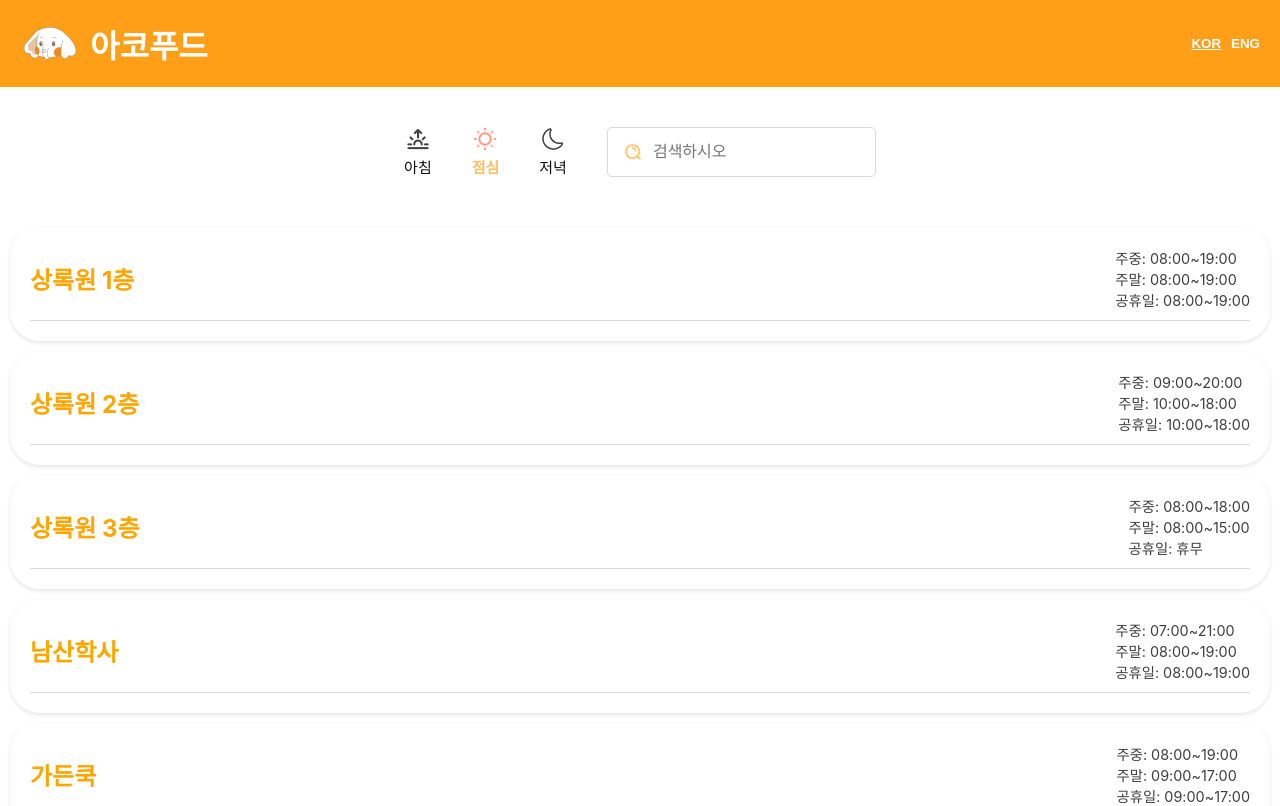
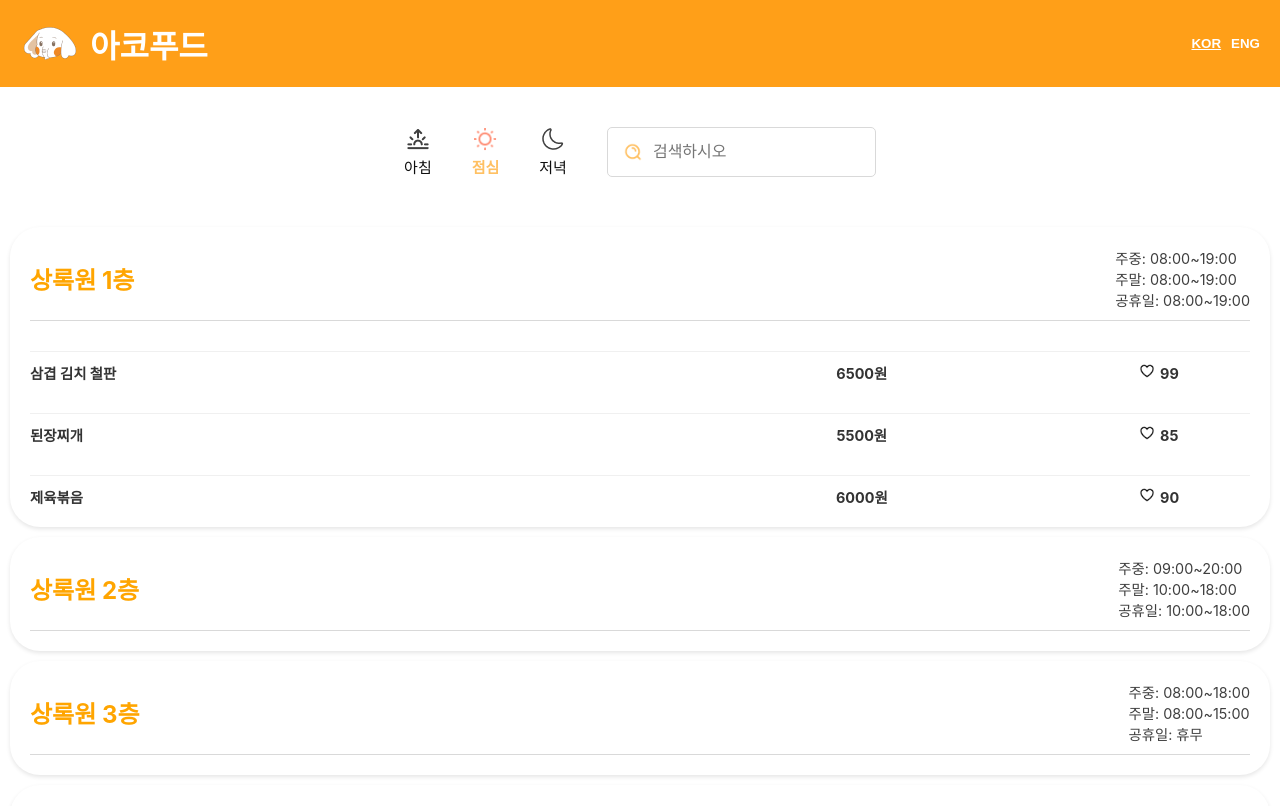
Before and after one commit to ICONICTHON/2024_ICOICTHON_TEAM_3_FE, a React (Vite) app: page / in a window 1280 px wide. Shown: the top 806 px of the page. Built offline with nearby package versions, Linux system fonts and the light colour scheme; a web font is replaced by a local one.

Commit message:
update: open first restaurant

```diff
--- a/src/components/RestaurantList.jsx
+++ b/src/components/RestaurantList.jsx
@@ -61,7 +61,7 @@ const restaurants = [
 ];
 
 function RestaurantList() {
-  const [openIndex, setOpenIndex] = useState(null);
+  const [openIndex, setOpenIndex] = useState(0);
 
   // 특정 인덱스의 레스토랑을 토글하는 함수
   const toggleDetails = (index) => {
```
